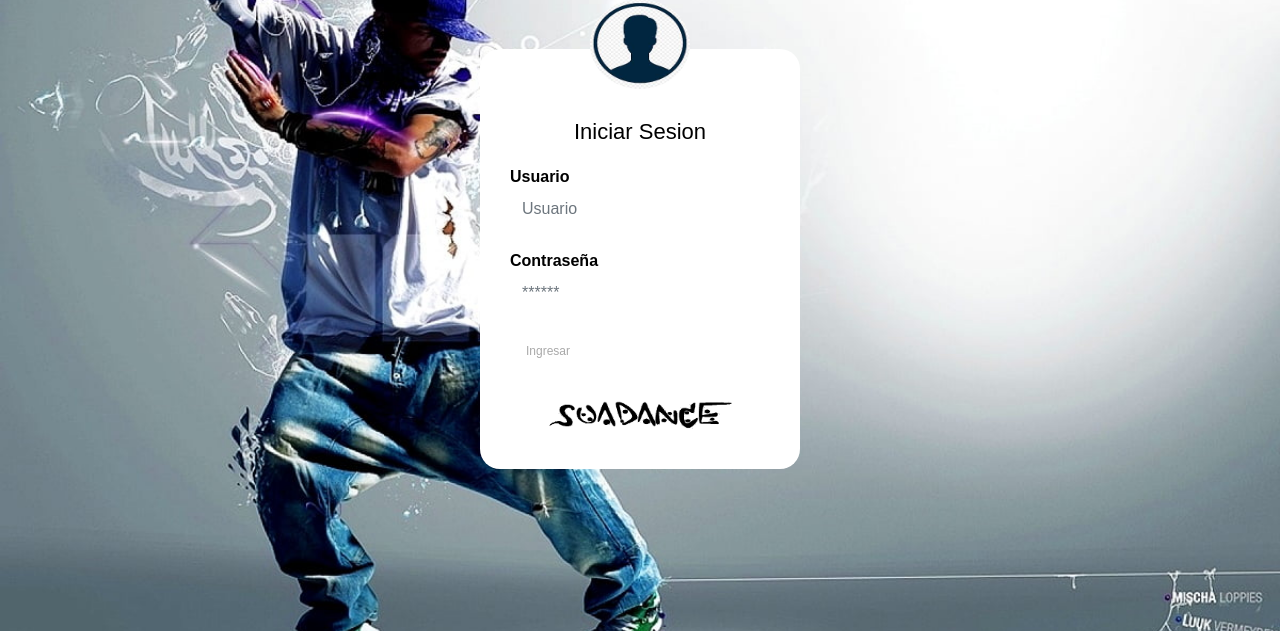
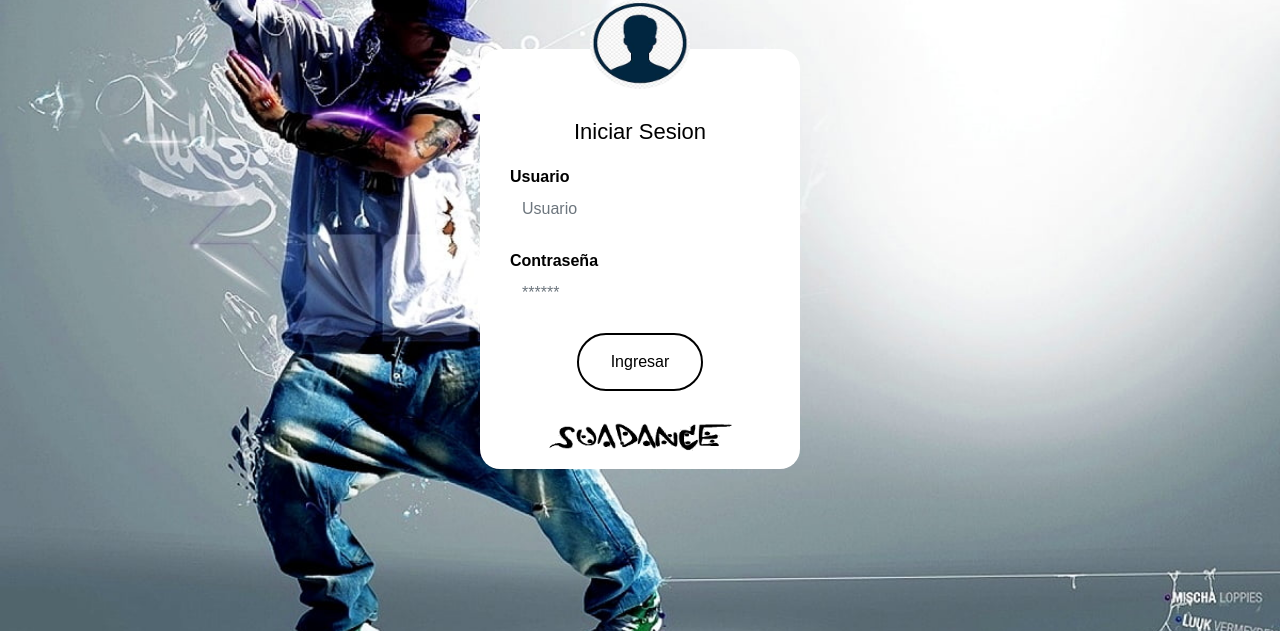
Before and after one commit to JohnGranados01/Suadance, a PHP site: page /login.html in a window 1280 px wide. Shown: the part 141-772 px from the top of the page. Run offline with PHP 8.4, Linux system fonts and the light colour scheme.

Commit message:
modify button and style button

```diff
--- a/assets/css/estiloLogin.css
+++ b/assets/css/estiloLogin.css
@@ -57,7 +57,7 @@ body {
     color: #000;
     font-size: 16px;
   }
-
+  /*
   .login-box input[type="submit"] {
     border: none;
     outline: none;
@@ -79,6 +79,24 @@ body {
     font-size: 12px;
     line-height: 20px;
     color: darkgrey;
+  } */
+
+  .button {
+    border: none;
+    color: white;
+    padding: 15px 32px;
+    text-decoration: none;
+    display: inline-block;
+    font-size: 16px;
+    background-color: white;
+    color: black;
+    border: 2px solid #000;
+    border-radius: 45px;
+  }
+
+  .button:hover {
+    background-color: #000;
+    color: white;
   }
 
   .login-box a:hover {
--- a/login.html
+++ b/login.html
@@ -12,12 +12,14 @@
     <div class="login-box">
       <img src="assets/img/login.jpg" class="avatar" alt="Avatar Image">
       <h1>Iniciar Sesion</h1>
-      <form>
+      <form action="index.html">
         <label for="username" class="form-label">Usuario</label>
         <input type="text" class="form-control" placeholder="Usuario">
         <label for="password" class="form-label">Contraseña</label>
         <input type="password" class="form-control" placeholder="******">
-        <a class="nav-link" href="index.html">Ingresar</a>
+        <center>
+          <button class="button" type="submit">Ingresar</button>
+        </center>
         <img src="assets/img/Suadance sin fondo letras.png" alt="">
       </form>
     </div>
```
